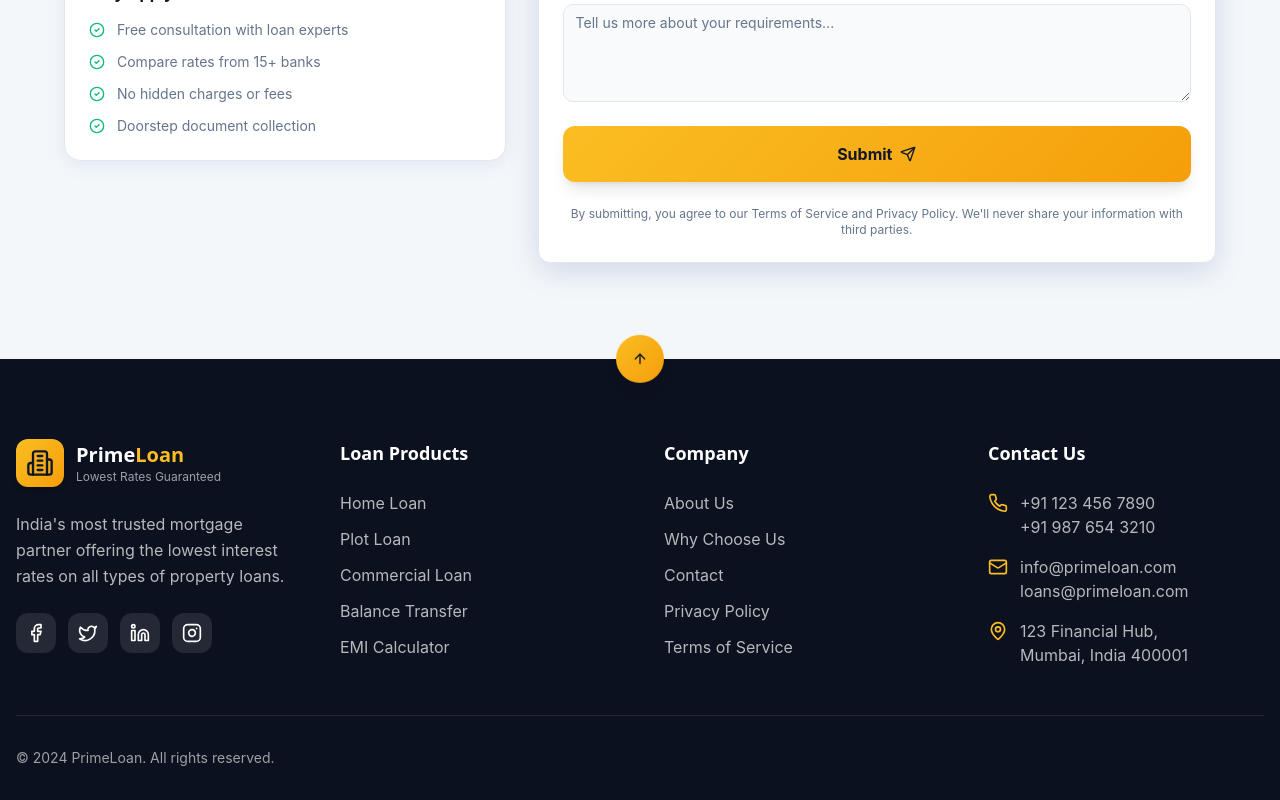
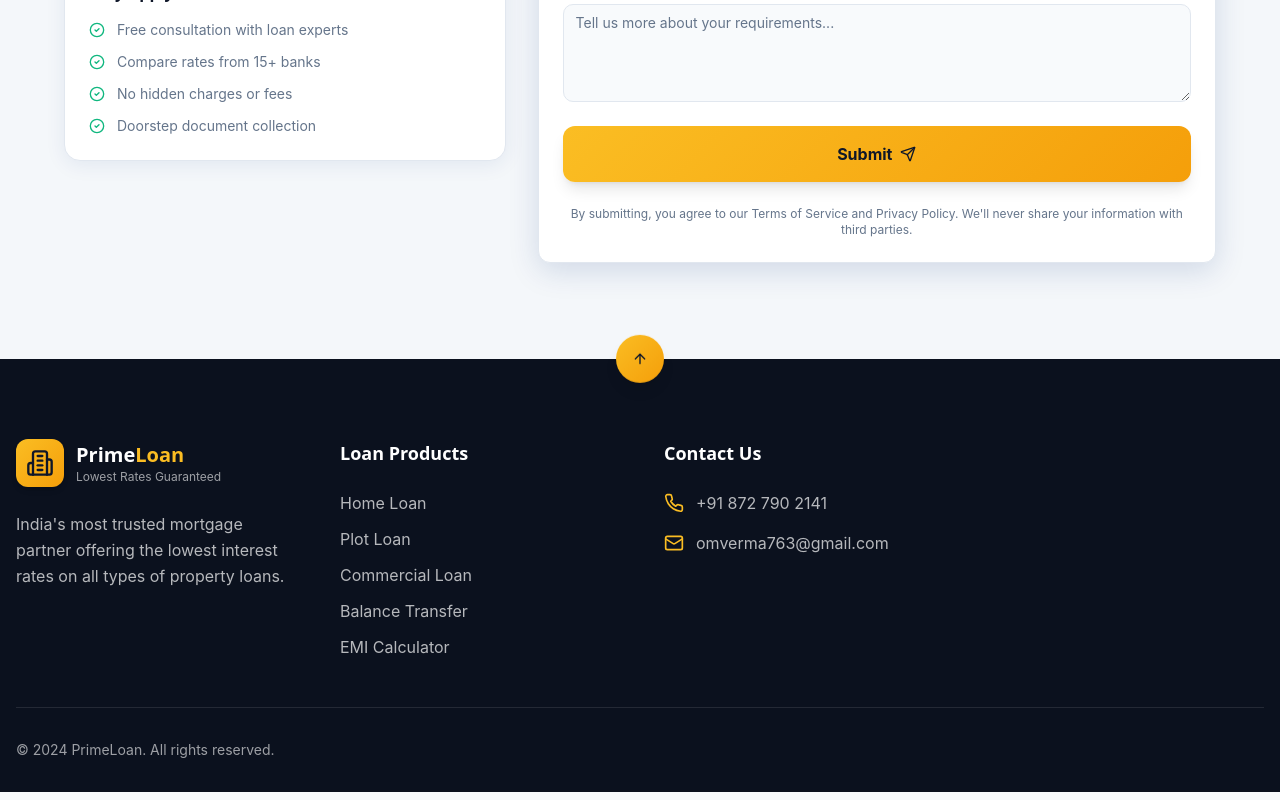
Before and after one commit to sunil-appinventiv/primeloan, a React (Vite) app: page / in a window 1280 px wide. Shown: the part 6542-7342 px from the top of the page. Built offline with nearby package versions, Linux system fonts and the light colour scheme; the HTML template or start-up script is replaced by a standard one.

Commit message:
Update Footer.tsx

```diff
--- a/src/components/Footer.tsx
+++ b/src/components/Footer.tsx
@@ -62,7 +62,7 @@ const Footer = () => {
               India's most trusted mortgage partner offering the lowest interest rates
               on all types of property loans.
             </p>
-            <div className="flex gap-3">
+            {/* <div className="flex gap-3">
               {[Facebook, Twitter, Linkedin, Instagram].map((Icon, index) => (
                 <a
                   key={index}
@@ -72,7 +72,7 @@ const Footer = () => {
                   <Icon className="w-5 h-5" />
                 </a>
               ))}
-            </div>
+            </div> */}
           </div>
 
           {/* Quick Links */}
@@ -92,22 +92,7 @@ const Footer = () => {
             </ul>
           </div>
 
-          {/* Company Links */}
-          <div>
-            <h4 className="font-heading font-bold text-lg mb-6">Company</h4>
-            <ul className="space-y-3">
-              {companyLinks.map((link, index) => (
-                <li key={index}>
-                  <button
-                    onClick={() => scrollToSection(link.href)}
-                    className="text-primary-foreground/70 hover:text-gold transition-colors"
-                  >
-                    {link.name}
-                  </button>
-                </li>
-              ))}
-            </ul>
-          </div>
+
 
           {/* Contact Info */}
           <div>
@@ -116,24 +101,22 @@ const Footer = () => {
               <li className="flex items-start gap-3">
                 <Phone className="w-5 h-5 text-gold shrink-0 mt-0.5" />
                 <div className="text-primary-foreground/70">
-                  <p>+91 123 456 7890</p>
-                  <p>+91 987 654 3210</p>
+                  <p>+91 872 790 2141</p>
                 </div>
               </li>
               <li className="flex items-start gap-3">
                 <Mail className="w-5 h-5 text-gold shrink-0 mt-0.5" />
                 <div className="text-primary-foreground/70">
-                  <p>info@primeloan.com</p>
-                  <p>loans@primeloan.com</p>
+                  <p>omverma763@gmail.com</p>
                 </div>
               </li>
-              <li className="flex items-start gap-3">
+              {/* <li className="flex items-start gap-3">
                 <MapPin className="w-5 h-5 text-gold shrink-0 mt-0.5" />
                 <p className="text-primary-foreground/70">
                   123 Financial Hub,<br />
-                  Mumbai, India 400001
+                  Chandigarh, India 160102
                 </p>
-              </li>
+              </li> */}
             </ul>
           </div>
         </div>
```
